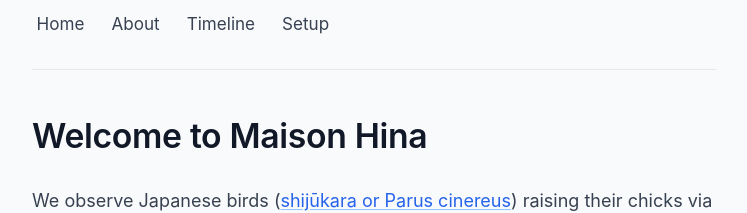
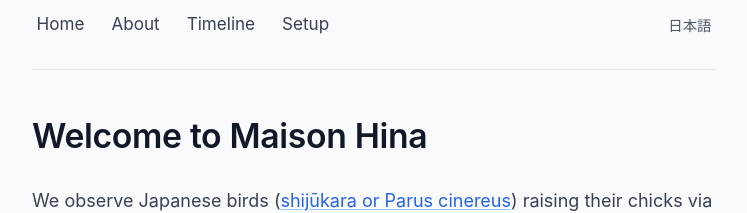
Before and after one commit to tagawa/maison-hina, a Jekyll site: the page built from en/index.md, in a window 1280 px wide. Shown: the top 213 px of the page, without its empty margins (266-1013 px from the left). Built offline with Jekyll 4.4.1, drawn with Linux system fonts in a browser that asks for light colours; comment, search, counter and statistics services are not loaded.

Commit message:
Language switcher fix

```diff
--- a/assets/css/style.css
+++ b/assets/css/style.css
@@ -93,26 +93,6 @@ a:hover {
   color: #374151;
 }
 
-/* Mobile: bleed through body padding to give full-width background strip */
-@media (max-width: 29.9rem) {
-  .lang-bar {
-    background-color: #f3f4f6;
-    margin-left: -1rem;
-    margin-right: -1rem;
-    padding: 0.3rem 1rem;
-  }
-}
-
-/* Desktop: hide lang-bar, show lang-switch inside nav pushed right */
-@media (min-width: 30rem) {
-  .lang-bar {
-    display: none;
-  }
-  nav .lang-switch {
-    margin-left: auto;
-  }
-}
-
 nav {
   display: flex;
   flex-wrap: wrap;
@@ -153,10 +133,28 @@ nav .lang-switch a:hover {
   color: #374151;
 }
 
-/* Tighter gap on narrow screens to fit all nav items on one row */
+/* Mobile: tighter nav gap + full-width darker background strip for lang-bar */
 @media (max-width: 29.9rem) {
   nav {
     gap: 0.5rem;
+  }
+  .lang-bar {
+    background-color: #f3f4f6;
+    margin-left: -1rem;
+    margin-right: -1rem;
+    padding: 0.3rem 1rem;
+  }
+}
+
+/* Desktop: hide lang-bar, show lang-switch inside nav pushed right */
+@media (min-width: 30rem) {
+  .lang-bar {
+    display: none;
+  }
+  nav .lang-switch {
+    display: block;
+    margin-left: auto;
+    align-self: center;
   }
 }
 
```
